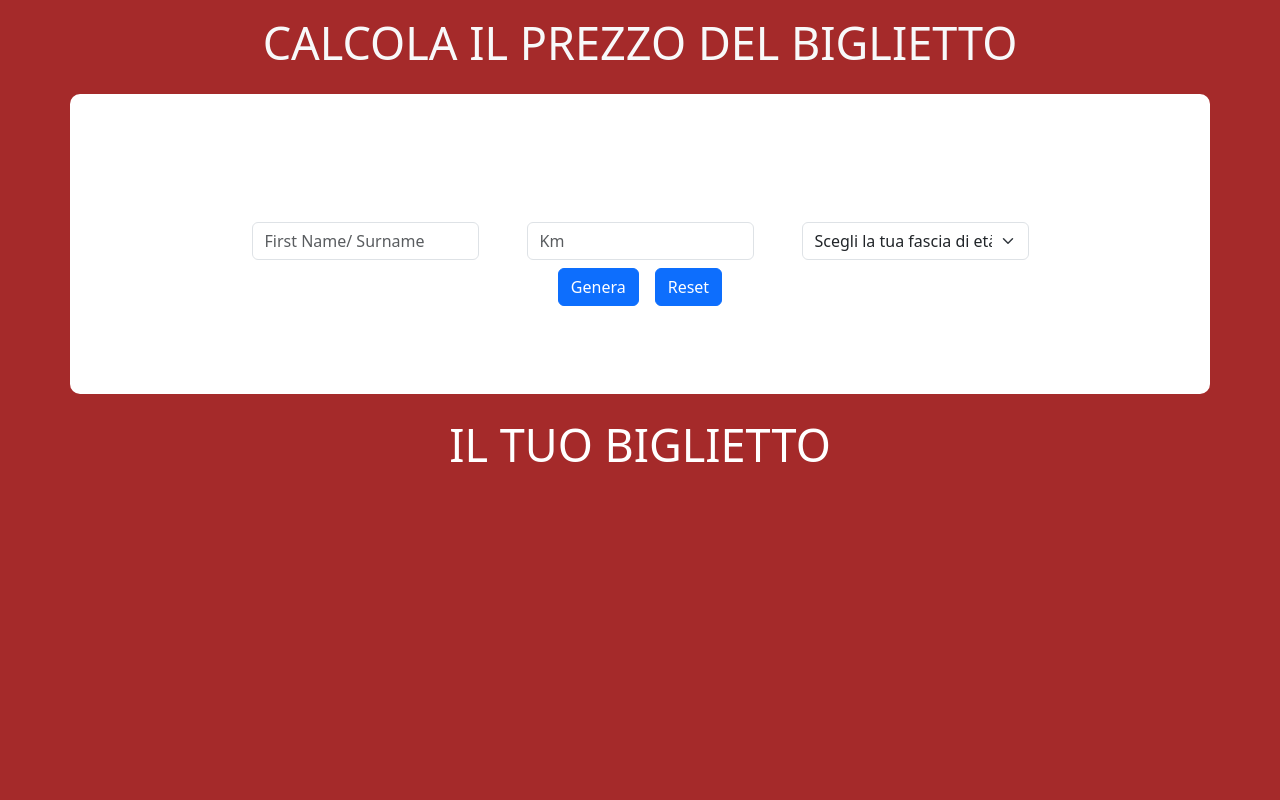
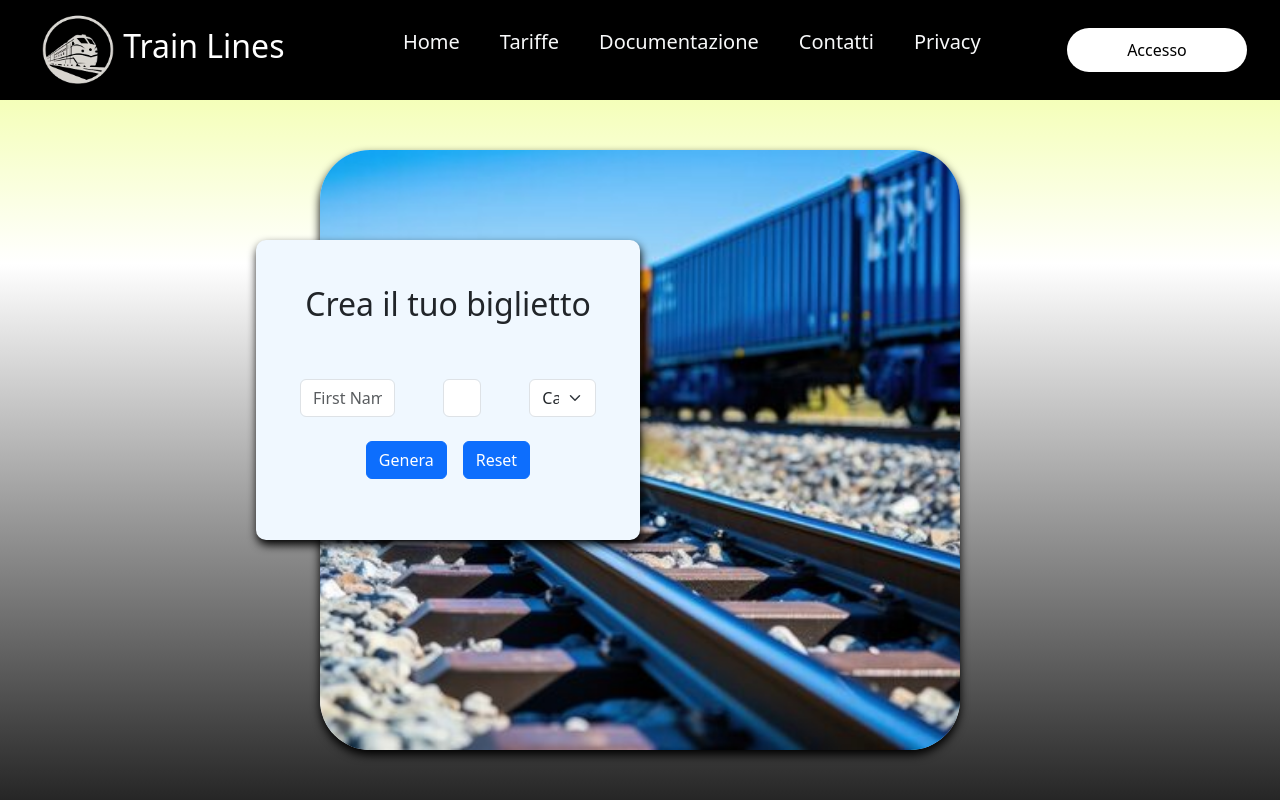
Before and after one commit to FrancescoCialfiDev/js-biglietto-treno-form, a plain HTML site: page index.html in a window 1280 px wide. Drawn offline with nearby package versions, Linux system fonts and the light colour scheme.

Commit message:
random number to ticket

```diff
--- a/CSS/style.css
+++ b/CSS/style.css
@@ -6,20 +6,70 @@
     box-sizing: border-box;
 }
 body{
-    background-color: brown;
+    background: linear-gradient(180deg, rgba(217, 255, 2, 0.443) 0%, rgb(255, 255, 255) 33%, rgb(38, 38, 38) 100%);
+}
+li{
+    list-style: none;
+    font-size: 20px;
+    padding: 20px;
+
+}
+/* !------------ CONTAINER ------------ */
+header{
+    height: 100px;
+    background: rgb(0,0,0);
+
+}
+header img{
+    object-fit: contain;
+    width: 90px;
+    filter: invert(100%);
+}
+.immagine h2{
+    color: white;
 }
 
-/* ------------ CONTAINER ------------ */
-.container-md{
+/* !------------ CONTAINER ------------ */
+.mainContent{
+    width: 30%;
     height: 300px;
-    background-color: white;
+    background-color: aliceblue;
     border-radius: 10px;
+    position: absolute;
+    top: 30%;
+    left: 20%;
+    box-shadow: 1px 5px 10px #000000;
 }
-/* ------------ MAIN ------------ */
+main{
+    height: calc(100vh - 150px)
+}
+
+.bgImage{
+position: relative;
+top: 0%;
+left: auto;
+width: 50%;
+height: 600px;
+background-color: aliceblue;
+margin: 0% auto;
+margin-top: 50px;
+border-radius: 50px;
+}
+.bgImage img{
+    border-radius: 50px;
+    height: 100%;
+    width: 100%;
+    object-fit: cover;
+   box-shadow: 0px 5px 10px #000000;
+}
+
+
+/* !------------ MAIN ------------ */
 h1, .biglietto h2{
     font-size: 45px;
 }
-/* ------------ SECTION USER INFO ------------ */
+
+/* !------------ SECTION USER INFO ------------ */
 .user-info{
     background-color: #8c8c8c;
 border-top: 1px solid #8c8c8c;
@@ -32,3 +82,11 @@ section .user-info{
     padding-top: 10px;
     background-color: white;
 }
+
+/* !------------ BUTTONS ------------ */
+.buttons button{
+    padding: 10px 60px;
+    border: 0;
+    background-color: rgb(255, 255, 255);
+    border-radius: 50px;
+}
--- a/JavaScript/script.js
+++ b/JavaScript/script.js
@@ -6,9 +6,6 @@ console.clear(); // Clear default browser console code
 const nomeForm = document.querySelector("input.nomeInput");
 console.log(nomeForm);
 const kmForm = document.querySelector("input.kmTot");
-console.log(kmForm);
-const ageForm = document.querySelector("input.age");
-console.log(ageForm);
 const selectForm = document.getElementById("inputState");
 console.log(selectForm);
 
@@ -30,6 +27,14 @@ console.log(btnReset);
 // ------------ Event Click On Button ------------ //
 btnGenera.addEventListener("click", function (event) {
   event.preventDefault(); // Previene il refresh default della funzione submit del bottone
+
+
+  // Controllo se tutti i campi di input sono stati inseriti altrimenti la funzione si interrompe
+  // if (!nomeForm.value || !kmForm.value || !selectForm.value) {
+  //   alert("Per favore, compila tutti i campi richiesti.");
+  //   return;
+  // }
+
   const biglietto = document.querySelector(".containerBiglietto"); // Prendiamo elemento di appoggio per inserire il nostro html attraverso JS
   biglietto.innerHTML += `
   <section id="biglietto" class="py-3 container-md">
@@ -49,7 +54,7 @@ btnGenera.addEventListener("click", function (event) {
           </div>
           <div class="item">
             <h5>Codice CP</h5>
-            <p>92911</p>
+            <p id="codiceUnivoco"></p>
           </div>
           <div class="item">
             <h5>Costo Biglietto</h5>
@@ -69,6 +74,9 @@ btnGenera.addEventListener("click", function (event) {
   } else {
     offertaPiano.textContent = "Standard Plane";
   }
+
+  const codiceUnivoco = document.getElementById("codiceUnivoco")
+  codiceUnivoco.textContent = generaNumeroCinqueCifre();
 
   const htmlPrezzo = document.querySelector(".prezzo");
   htmlPrezzo.innerHTML = calcoloPrezzo();
@@ -90,3 +98,7 @@ function calcoloPrezzo() {
   }
   return parseFloat(prezzo).toFixed(2) + "€";
 }
+// ------------ FUNZIONE NUMERO RANDOM ------------ //
+function generaNumeroCinqueCifre() {
+  return Math.floor(10000 + Math.random() * 90000);
+}
--- a/index.html
+++ b/index.html
@@ -12,41 +12,53 @@
 
 <body>
 
+  <header class="d-flex align-items-center justify-content-around">
+    <div class="immagine d-flex align-items-center"><img
+        src="img/train-emblem-logo-icon-vector-260nw-2464421075 (2).png" alt="">
+      <h2>Train Lines</h2>
+    </div>
+    <div class="listaFlex">
+      <ol class="d-flex text-light">
+        <li>Home</li>
+        <li>Tariffe</li>
+        <li>Documentazione</li>
+        <li>Contatti</li>
+        <li>Privacy</li>
+      </ol>
+    </div>
+    <div class="buttons">
+      <button>Accesso</button>
+    </div>
+  </header>
+
   <!-- !###### SEZIONE FORM ###### -->
-
-  <!-- Titolo del documento -->
-  <div class="titolo text-center text-light fw-bold py-3">
-    <h1>CALCOLA IL PREZZO DEL BIGLIETTO</h1>
-  </div>
-
   <!-- Main del documento & compilazione form dati -->
-  <main class="container-md d-flex flex-column justify-content-around">
+  <main>
+    <div class="bgImage"><img src="img/360_F_649218365_AAsj7PZAwU3LZdN1RfmMVBQeziZQxAsF.jpg" alt=""></div>
+    <div class=" mainContent container-md d-flex flex-column justify-content-around">
       <form class="forme">
-
+        <h2 class="text-center">Crea il tuo biglietto</h2>
         <!-- Prime tre caselle input -->
         <div class="row g-5 m-2 d-flex justify-content-center">
-        <div class="col-3">
-
+          <div class="col-5">
             <!-- Prima casella input Nome & Cognome -->
-          <input name="nameSurname" type="text" class="nomeInput form-control" placeholder="First Name/ Surname" />
+            <input required name="nameSurname" type="text" class="nomeInput form-control"
+              placeholder="First Name/ Surname" />
           </div>
           <div class="col-3">
-
             <!-- Seconda casella input Km -->
             <input name="Km" type="number" class="kmTot form-control" placeholder="Km" />
           </div>
-        <div class="age col-3">
-
+          <div class="age col-4">
             <!-- Terza casella input Select Età -->
-          <select id="inputState" class="form-select">
-            <option disabled selected>Scegli la tua fascia di età</option>
+            <select id="inputState" class="form-select mb-3">
+              <option disabled selected>Categoria</option>
               <option value="senior">Senior</option>
               <option value="maggiorenne">Maggiorenne</option>
               <option value="minorenne">Minorenne</option>
             </select>
           </div>
         </div>
-
         <!-- Input Genera/ Reset -->
         <div class="submitReset d-flex justify-content-center gap-3">
           <button type="submit" class="genera btn btn-primary mb-3">
@@ -56,14 +68,9 @@
         </div>
       </form>
   </main>
+  </div>
 
   <!-- !###### SEZIONE BIGLIETTO ###### -->
-
-  <!-- Titolo sezione biglietto -->
-  <div class="biglietto text-center text-white py-4">
-    <h2>IL TUO BIGLIETTO</h2>
-  </div>
-
   <!-- Lista dettagli utente -->
   <div class="containerBiglietto"></div>
 
```
Also changed, not shown: img/360_F_576183064_4GWyFmdaZXvGL4jl75OcoLMfJJ2fFyqD.jpg (added), img/360_F_649218365_AAsj7PZAwU3LZdN1RfmMVBQeziZQxAsF.jpg (added), img/thumb-1920-347457.jpg (added), img/train-emblem-logo-icon-vector-260nw-2464421075 (2).png (added). Lines whose indentation alone changed are shown as unchanged.
